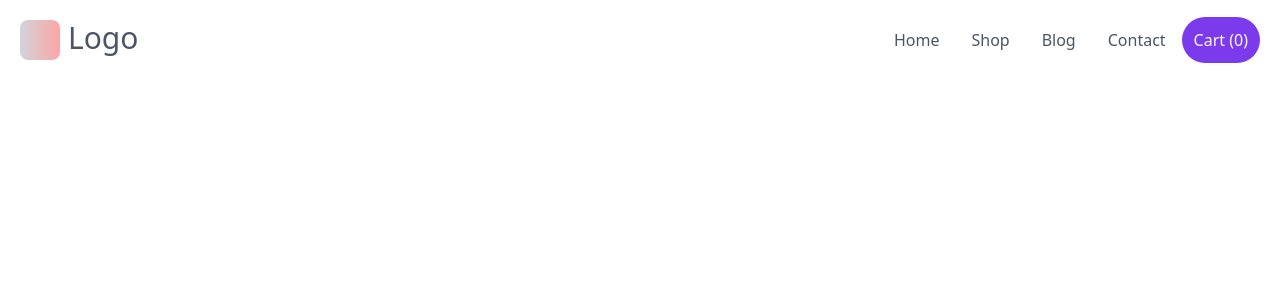
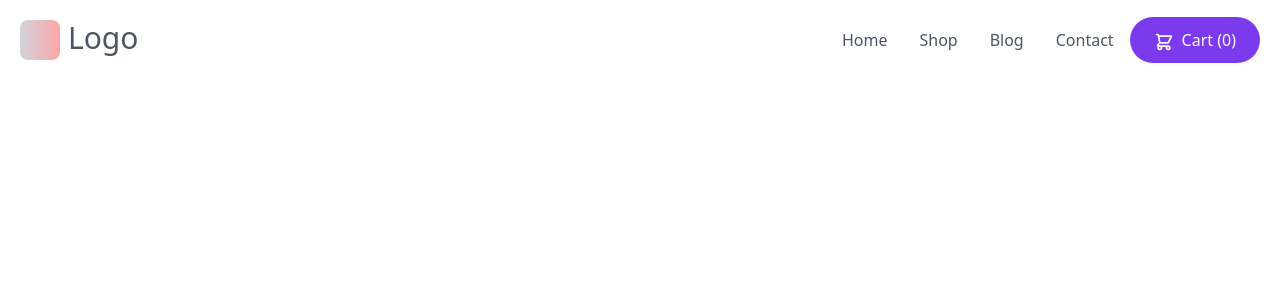
Before and after one commit to Onurakgull/shopping_center, a React (Create React App) app: page / in a window 1280 px wide. Shown: the top 300 px of the page. Built offline with nearby package versions, Linux system fonts and the light colour scheme.

Commit message:
Update Header.js

```diff
--- a/src/Component/Header.js
+++ b/src/Component/Header.js
@@ -13,8 +13,11 @@ const Header = () => {
               <a href="#" className="text-gray-600 hover:text-yellow-600 p-4 transform transition-colors">Shop</a>
               <a href="#" className="text-gray-600 hover:text-yellow-600 p-4 transform transition-colors">Blog</a>
               <a href="#" className="text-gray-600 hover:text-yellow-600 p-4 transform transition-colors">Contact</a>
-              <a href="#" className="bg-purple-600 text-gray-50 hover:bg-purple-700 hover:text-gray-300 p-3 px-3 rounded-full transform transition-colors">Cart (0)</a>
-
+              <a href="#" className="bg-purple-600 text-gray-50 hover:bg-purple-700 hover:text-gray-300 p-3 px-6 rounded-full transform transition-colors">
+              <svg xmlns="http://www.w3.org/2000/svg" className="h-5 w-5 inline-block mr-2" fill="none" viewBox="0 0 24 24" stroke="currentColor">
+                <path stroke-linecap="round" stroke-linejoin="round" stroke-width="2" d="M3 3h2l.4 2M7 13h10l4-8H5.4M7 13L5.4 5M7 13l-2.293 2.293c-.63.63-.184 1.707.707 1.707H17m0 0a2 2 0 100 4 2 2 0 000-4zm-8 2a2 2 0 11-4 0 2 2 0 014 0z" />
+              </svg>
+                Cart (0)</a>
             </div>
       </div>
 
```
